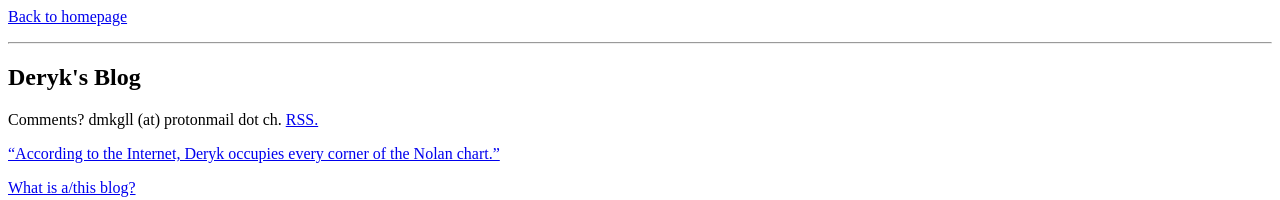
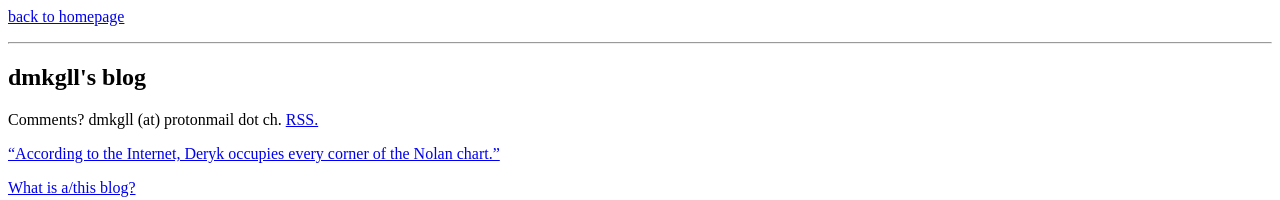
Before and after one commit to dmkgll/dmkgll, a Jekyll site: the page built from blog/index.html, in a window 1280 px wide. Shown: the top 200 px of the page. Built offline with Jekyll 4.4.1, drawn with Linux system fonts in a browser that asks for light colours; the list of posts is cut into pages by our own code.

Commit message:
Update index.html

```diff
--- a/blog/index.html
+++ b/blog/index.html
@@ -2,10 +2,10 @@
 layout: index
 ---
 
-<p><a href="/">Back to homepage
+<p><a href="/">back to homepage
 </a></p>
 <hr>
-<h2>Deryk's Blog</h2>
+<h2>dmkgll's blog</h2>
 
 <p>Comments? dmkgll (at) protonmail dot ch. <a href="/dfa">RSS.</a></p>
 
```
